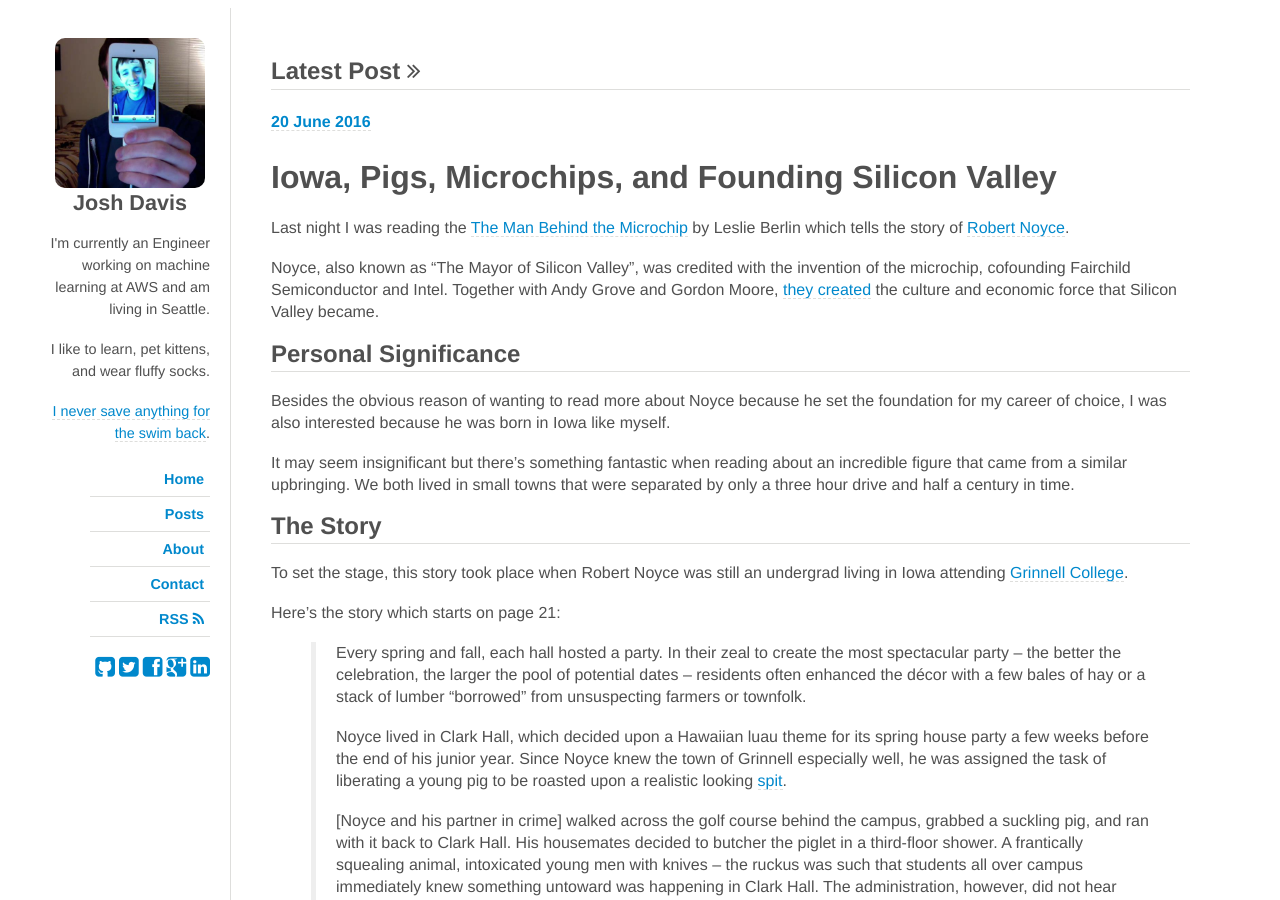
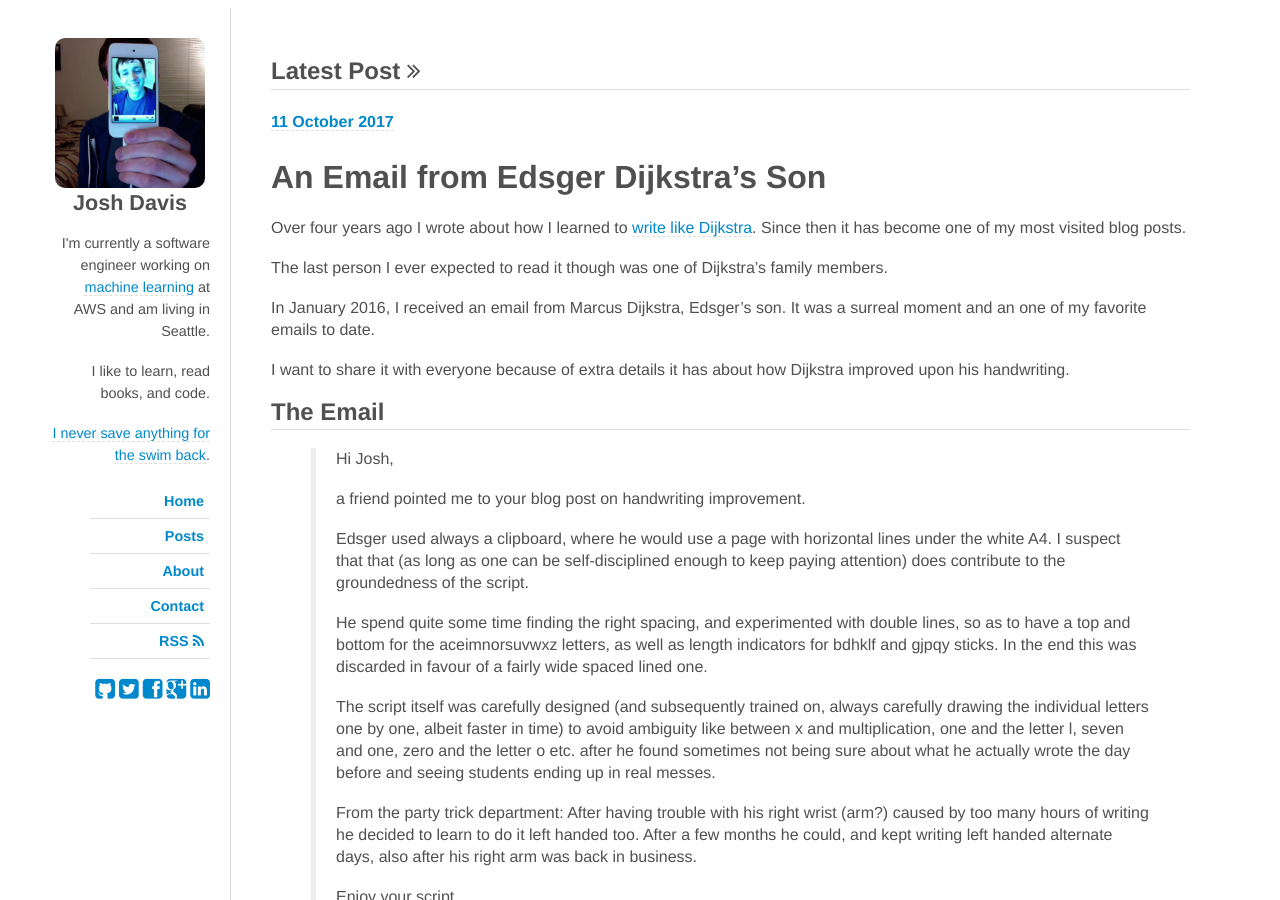
Before and after one commit to jdavis/jdavis.github.com, a Jekyll site: the page built from index.md, in a window 1280 px wide and 900 px high. Built offline with Jekyll 4.4.1, drawn with Linux system fonts in a browser that asks for light colours; nearby versions of some CDN libraries; some web fonts are replaced; some of the changed text lies outside the part shown.

Commit message:
Add new post on email from Dijkstra's son
Also up sidebar

```diff
--- a/_includes/sidebar.html
+++ b/_includes/sidebar.html
@@ -1,9 +1,9 @@
 <p>
-    I'm currently an Engineer working on machine learning
-    at AWS and am living in Seattle.
+    I'm currently a software engineer working on <a href="https://aws.amazon.com/amazon-ai/">machine learning</a> at AWS
+    and am living in Seattle.
 </p>
 <p>
-    I like to learn, pet kittens, and wear fluffy socks.
+    I like to learn, read books, and code.
 </p>
 <p>
     <a href="/2013/08/31/never-save-anything-for-the-swim-back/">I never save anything
--- a/_posts/2013-05-20-the-path-to-dijkstras-handwriting.md
+++ b/_posts/2013-05-20-the-path-to-dijkstras-handwriting.md
@@ -12,6 +12,11 @@
 
 {{ page.title }}
 ================
+
+#### Follow Up
+
+> Read my follow up blog post from Oct 2017 about how I [received an email from
+> Edsger Dijkstra's son][email].
 
 My handwriting used to be terrible. I think I got to a point in fourth grade
 where it just stopped getting better unlike most people. It didn't bother me
@@ -167,3 +172,4 @@
 [ewd]: http://www.cs.utexas.edu/~EWD/ewd10xx/EWD1036.PDF
 [font]: http://www.fonts101.com/fonts/view/Uncategorized/34398/Dijkstra
 [handwriting]: http://www.paperpenalia.com/handwriting.html
+[email]: {% post_url 2017-10-11-an-email-from-edsger-dijkstras-son %}
--- /dev/null
+++ b/_posts/2017-10-11-an-email-from-edsger-dijkstras-son.md
@@ -0,0 +1,58 @@
+---
+layout: post
+title: An Email from Edsger Dijkstra's Son
+description:
+    Marcus Dijkstra came across my blog post on how I improved my handwriting
+    and used Edsger's as inspiration. He sent me an email with more details
+    about how Edsger maintained his script.
+---
+
+{{ page.title }}
+================
+
+Over four years ago I wrote about how I learned to [write like
+Dijkstra][handwriting]. Since then it has become one of my most visited blog
+posts.
+
+The last person I ever expected to read it though was one of Dijkstra's family
+members.
+
+In January 2016, I received an email from Marcus Dijkstra, Edsger's son. It was
+a surreal moment and an one of my favorite emails to date.
+
+I want to share it with everyone because of extra details it has about how
+Dijkstra improved upon his handwriting.
+
+## The Email
+
+> Hi Josh,
+>
+> a friend pointed me to your blog post on handwriting improvement.
+>
+> Edsger used always a clipboard, where he would use a page with horizontal
+> lines under the white A4. I suspect that that (as long as one can be
+> self-disciplined enough to keep paying attention) does contribute to the
+> groundedness of the script.
+>
+> He spend quite some time finding the right spacing, and experimented with
+> double lines, so as to have a top and bottom for the aceimnorsuvwxz letters,
+> as well as length indicators for bdhklf and gjpqy sticks. In the end this was
+> discarded in favour of a fairly wide spaced lined one.
+>
+> The script itself was carefully designed (and subsequently trained on, always
+> carefully drawing the individual letters one by one, albeit faster in time) to
+> avoid ambiguity like between x and multiplication, one and the letter l, seven
+> and one, zero and the letter o etc. after he found sometimes not being sure
+> about what he actually wrote the day before and seeing students ending up in
+> real messes.
+>
+> From the party trick department: After having trouble with his right wrist
+> (arm?) caused by too many hours of writing he decided to learn to do it left
+> handed too. After a few months he could, and kept writing left handed
+> alternate days, also after his right arm was back in business.
+>
+> Enjoy your script,
+>
+> Marcus
+
+[handwriting]: {% post_url 2013-05-20-the-path-to-dijkstras-handwriting %}
```
